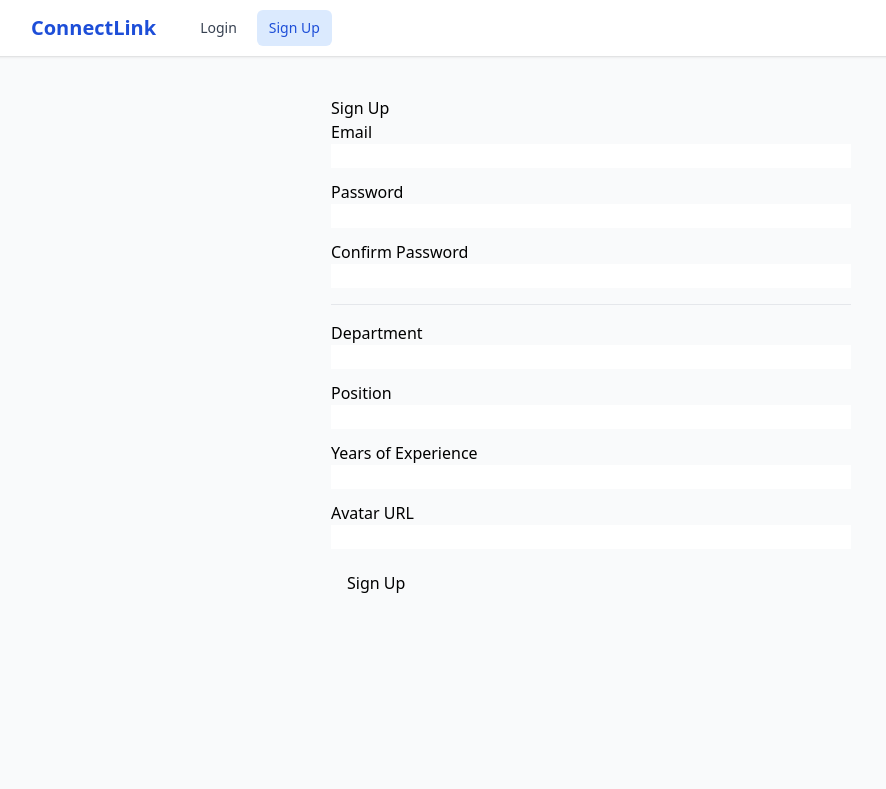
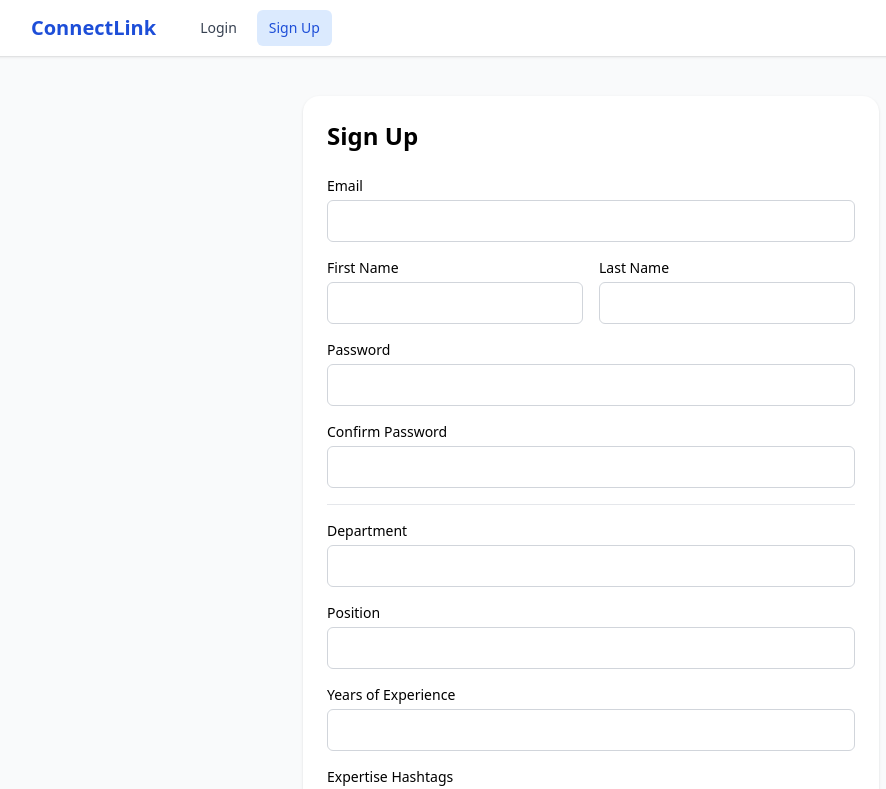
Before and after one commit to decoy199/connect-link, a React (Vite) app in the folder frontend/: page /signup in a window 1280 px wide. Shown: the top 789 px of the page, without its empty margins (49-935 px from the left). Built offline with nearby package versions, Linux system fonts and the light colour scheme.

Commit message:
Update from VS Code workspace

```diff
--- a/frontend/src/pages/SignUp.jsx
+++ b/frontend/src/pages/SignUp.jsx
@@ -1,182 +1,249 @@
+// src/pages/SignUp.jsx
 import React, { useState } from 'react';
-import { useNavigate } from 'react-router-dom';
-import api from '../lib/api'; // Assuming existing axios instance
+import { useNavigate, Link } from 'react-router-dom';
+import api from '../api';
 
-function SignUp() {
+export default function SignUp() {
   const navigate = useNavigate();
   const [form, setForm] = useState({
     email: '',
     password: '',
     confirmPassword: '',
+    first_name: '',
+    last_name: '',
     department: '',
     position: '',
     years_experience: '',
-    avatar_url: ''
+    expertise_hashtags: '', // comma-separated: "python, react, ml"
   });
   const [submitting, setSubmitting] = useState(false);
-  const [error, setError] = useState('');
+  const [err, setErr] = useState('');
 
-  const onChange = (e) => {
-    const { name, value } = e.target;
-    setForm((prev) => ({ ...prev, [name]: value }));
-  };
+  const onChange = (e) =>
+    setForm((f) => ({ ...f, [e.target.name]: e.target.value }));
 
-  const handleSubmit = async (e) => {
+  const submit = async (e) => {
     e.preventDefault();
-    setError('');
+    setErr('');
 
-    if (!form.email || !form.password) {
-      setError('Email and Password are required');
-      return;
-    }
     if (form.password !== form.confirmPassword) {
-      setError('Password and confirmation do not match');
+      setErr('Passwords do not match');
       return;
     }
 
     setSubmitting(true);
     try {
-      const usernameFromEmail = (form.email.split('@')[0] || '').trim();
+      const tags = form.expertise_hashtags
+        .split(',')
+        .map((t) => t.trim())
+        .filter(Boolean);
+
       const payload = {
         email: form.email.trim(),
         password: form.password,
-        // Username can be omitted, but we send it explicitly (server also supports auto-generation when omitted)
-        username: usernameFromEmail,
-        department: form.department,
-        position: form.position,
-        years_experience: form.years_experience ? Number(form.years_experience) : 0,
-        avatar_url: form.avatar_url
+        first_name: form.first_name.trim(),
+        last_name: form.last_name.trim(),
+        department: form.department.trim(),
+        position: form.position.trim(),
+        years_experience: form.years_experience
+          ? Number(form.years_experience)
+          : 0,
+        expertise_hashtags: tags,
       };
 
-      // No trailing slash: /auth/register
-      const res = await api.post('/auth/register', payload);
+      const res = await api.post('/register', payload);
 
-      // --- Auto-login ---
-      // Server also sets HttpOnly cookies; we additionally store tokens in localStorage for client use.
-      const tokens = res?.data?.token || null;
-      if (tokens && tokens.access) {
-        try {
-          localStorage.setItem('accessToken', tokens.access);
-          localStorage.setItem('refreshToken', tokens.refresh || '');
-        } catch (_) {
-          // Even if localStorage fails, HttpOnly cookies still work.
-        }
+      // Auto-login on success (align with app’s getToken() which reads "token")
+      const tokens = res?.data?.token;
+      if (tokens?.access) {
+        localStorage.setItem('token', tokens.access);
+        api.defaults.headers.common.Authorization = `Bearer ${tokens.access}`;
       }
 
-      // Optionally add default Authorization header for axios
-      if (tokens?.access) {
-        api.defaults.headers.common['Authorization'] = `Bearer ${tokens.access}`;
-      }
-
-      // --- Navigate to Home ---
+      // Go to home page (change to '/dashboard' if that’s your home)
       navigate('/', { replace: true });
-      // Or if you prefer a full reload:
-      // window.location.replace('/');
-
-    } catch (err) {
-      const msg =
-        err?.response?.data?.detail ||
-        err?.response?.data?.message ||
-        'signup failed';
-      setError(String(msg));
+    } catch (ex) {
+      setErr(ex.response?.data?.detail || 'Sign up failed');
     } finally {
       setSubmitting(false);
     }
   };
 
+  const inputCls =
+    'w-full border border-gray-300 rounded-md px-3 py-2 focus:outline-none focus:ring-2 focus:ring-blue-500';
+
   return (
-    <div className="container" style={{ maxWidth: 520, margin: '40px auto' }}>
-      <h1>Sign Up</h1>
-      {error ? (
-        <div style={{ background: '#fee', border: '1px solid #f99', padding: 12, marginBottom: 16 }}>
-          {error}
-        </div>
-      ) : null}
-      <form onSubmit={handleSubmit}>
-        <div style={{ marginBottom: 12 }}>
-          <label>Email</label>
+    <div className="max-w-xl mx-auto mt-10 p-6 bg-white rounded-2xl shadow">
+      <h1 className="text-2xl font-semibold mb-6">Sign Up</h1>
+
+      {err && <p className="mb-4 text-sm text-red-600">{err}</p>}
+
+      <form onSubmit={submit} className="space-y-4">
+        <div>
+          <label htmlFor="email" className="block text-sm font-medium mb-1">
+            Email
+          </label>
           <input
+            id="email"
             name="email"
             type="email"
+            className={inputCls}
             value={form.email}
             onChange={onChange}
             required
-            style={{ width: '100%' }}
-            autoComplete="email"
           />
         </div>
-        <div style={{ marginBottom: 12 }}>
-          <label>Password</label>
+
+        <div className="grid grid-cols-1 sm:grid-cols-2 gap-4">
+          <div>
+            <label
+              htmlFor="first_name"
+              className="block text-sm font-medium mb-1"
+            >
+              First Name
+            </label>
+            <input
+              id="first_name"
+              name="first_name"
+              className={inputCls}
+              value={form.first_name}
+              onChange={onChange}
+            />
+          </div>
+          <div>
+            <label
+              htmlFor="last_name"
+              className="block text-sm font-medium mb-1"
+            >
+              Last Name
+            </label>
+            <input
+              id="last_name"
+              name="last_name"
+              className={inputCls}
+              value={form.last_name}
+              onChange={onChange}
+            />
+          </div>
+        </div>
+
+        <div>
+          <label htmlFor="password" className="block text-sm font-medium mb-1">
+            Password
+          </label>
           <input
+            id="password"
             name="password"
             type="password"
+            className={inputCls}
             value={form.password}
             onChange={onChange}
             required
-            style={{ width: '100%' }}
-            autoComplete="new-password"
           />
         </div>
-        <div style={{ marginBottom: 12 }}>
-          <label>Confirm Password</label>
+
+        <div>
+          <label
+            htmlFor="confirmPassword"
+            className="block text-sm font-medium mb-1"
+          >
+            Confirm Password
+          </label>
           <input
+            id="confirmPassword"
             name="confirmPassword"
             type="password"
+            className={inputCls}
             value={form.confirmPassword}
             onChange={onChange}
             required
-            style={{ width: '100%' }}
-            autoComplete="new-password"
           />
         </div>
 
-        <hr style={{ margin: '16px 0' }} />
+        <hr className="my-2" />
 
-        <div style={{ marginBottom: 12 }}>
-          <label>Department</label>
+        <div>
+          <label
+            htmlFor="department"
+            className="block text-sm font-medium mb-1"
+          >
+            Department
+          </label>
           <input
+            id="department"
             name="department"
+            className={inputCls}
             value={form.department}
             onChange={onChange}
-            style={{ width: '100%' }}
           />
         </div>
-        <div style={{ marginBottom: 12 }}>
-          <label>Position</label>
+
+        <div>
+          <label htmlFor="position" className="block text-sm font-medium mb-1">
+            Position
+          </label>
           <input
+            id="position"
             name="position"
+            className={inputCls}
             value={form.position}
             onChange={onChange}
-            style={{ width: '100%' }}
           />
         </div>
-        <div style={{ marginBottom: 12 }}>
-          <label>Years of Experience</label>
+
+        <div>
+          <label
+            htmlFor="years_experience"
+            className="block text-sm font-medium mb-1"
+          >
+            Years of Experience
+          </label>
           <input
+            id="years_experience"
             name="years_experience"
             type="number"
             min="0"
+            className={inputCls}
             value={form.years_experience}
             onChange={onChange}
-            style={{ width: '100%' }}
-          />
-        </div>
-        <div style={{ marginBottom: 12 }}>
-          <label>Avatar URL</label>
-          <input
-            name="avatar_url"
-            value={form.avatar_url}
-            onChange={onChange}
-            style={{ width: '100%' }}
           />
         </div>
 
-        <button type="submit" disabled={submitting} style={{ padding: '10px 16px' }}>
+        <div>
+          <label
+            htmlFor="expertise_hashtags"
+            className="block text-sm font-medium mb-1"
+          >
+            Expertise Hashtags
+          </label>
+          <input
+            id="expertise_hashtags"
+            name="expertise_hashtags"
+            placeholder="e.g., python, react, ml"
+            className={inputCls}
+            value={form.expertise_hashtags}
+            onChange={onChange}
+          />
+          <p className="text-xs text-gray-500 mt-1">
+            Separate multiple items with commas.
+          </p>
+        </div>
+
+        <button
+          type="submit"
+          disabled={submitting}
+          className="w-full bg-blue-600 text-white py-2.5 rounded-md hover:bg-blue-700 disabled:opacity-50"
+        >
           {submitting ? 'Signing up…' : 'Sign Up'}
         </button>
       </form>
+
+      <p className="text-sm text-gray-500 mt-4">
+        Already have an account?{' '}
+        <Link to="/login" className="underline">
+          Log in
+        </Link>
+      </p>
     </div>
   );
 }
-
-export default SignUp;
```
Also changed, not shown: 2 other files (tests, documents, lock files or other folders).
